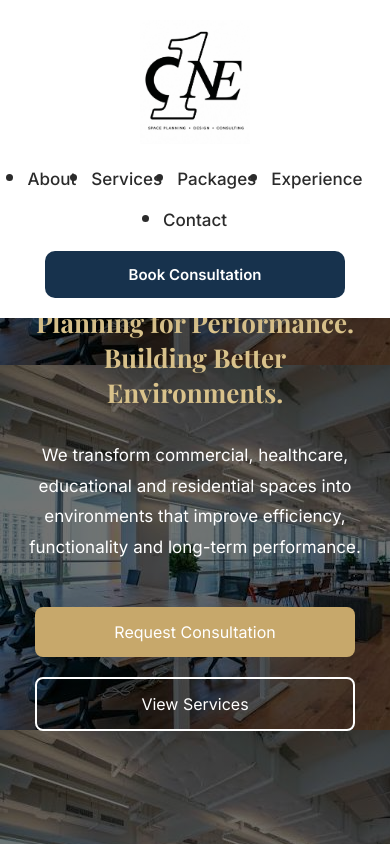
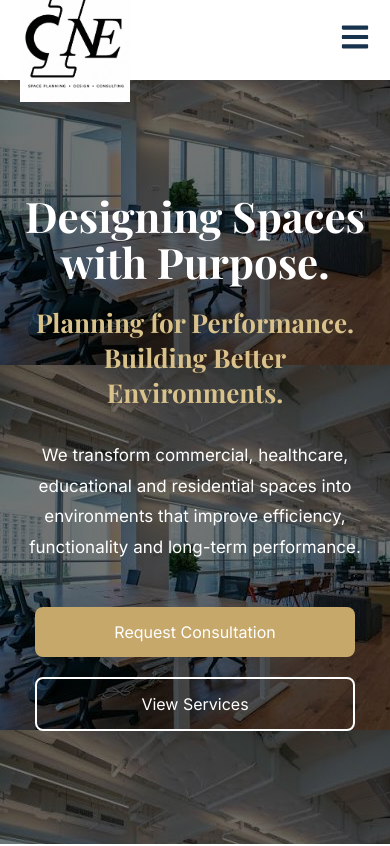
Before and after one commit to Amzzzzzzzz/one-space-pdc, a React (Vite) app: page / in a window 390 px wide. Shown: the top 846 px of the page. Built offline with nearby package versions, Linux system fonts and the light colour scheme.

Commit message:
Improve responsive navigation

```diff
--- a/src/components/Navbar/Navbar.css
+++ b/src/components/Navbar/Navbar.css
@@ -1,171 +1,159 @@
-.navbar{
-
-    position:fixed;
-
-    top:0;
-
-    left:0;
-
-    width:100%;
-
-    display:flex;
-
-    justify-content:space-between;
-
-    align-items:center;
-
-
-    padding:8px 6%;
-
-
-    background:white;
-
-    box-shadow:0 3px 15px rgba(0,0,0,.05);
-
-    z-index:999;
+.navbar {
+  position: fixed;
+  top: 0;
+  left: 0;
+  width: 100%;
+  height: 90px;
+  background: white;
+  display: flex;
+  align-items: center;
+  justify-content: space-between;
+  padding: 0 6%;
+  box-shadow: 0 3px 15px rgba(0, 0, 0, 0.05);
+  z-index: 999;
 }
 
-.logo{
-
-    display:flex;
-
-    align-items:center;
-}
-
-
-
 .logo img{
-
-    width:145px;
-
+    width:120px;
      height:auto;
 }
 
-.navLinks{
-
-    display:flex;
-
-    align-items:center;
-
-    gap:45px;
+.mobileMenu {
+  display: flex;
+  align-items: center;
+  gap: 40px;
 }
 
-.navLinks li{
-
-        font-size:22px;
-
-    font-weight:500;
-
-    transition:.3s;
+.navLinks {
+  display: flex;
+  align-items: center;
+  gap: 40px;
+  list-style: none;
 }
 
-.navLinks a:hover{
-
-    color:#C7A86B;
+.navLinks a {
+  text-decoration: none;
+  color: #17324D;
+  font-size: 20px;
+  font-weight: 500;
+  transition: 0.3s;
 }
 
-.navbar button{
-
-    padding:18px 32px;
-
-    border:none;
-
-    border-radius:10px;
-
-    background:#17324D;
-
-    color:white;
-
-    font-size:18px;
-
-    font-weight:600;
-
-    transition:.3s;
+.navLinks a:hover {
+  color: #C7A86B;
 }
 
-.navbar button:hover{
-
-    background:#C7A86B;
+.consultButton{
+  padding: 16px 28px;
+  border: none;
+  border-radius: 10px;
+  background: #17324D;
+  color: white;
+  font-size: 17px;
+  font-weight: 600;
+  cursor: pointer;
+  transition: 0.3s;
+  text-decoration:none;
+display:flex;
+align-items:center;
+justify-content:center;
 }
 
-
-@media (max-width:992px){
-
-.navbar{
-
-    padding:12px 5%;
-
+.mobileMenu button:hover {
+  background: #C7A86B;
 }
 
-.logo img{
-
-    width:120px;
-
+.menuIcon {
+  display: none;
 }
 
-.navLinks{
+/* -------------------------- */
+/* Tablet */
+/* -------------------------- */
 
-    gap:20px;
+@media (max-width: 992px) {
 
+  .navbar {
+    padding: 0 30px;
   }
 
-.navLinks a{
-
-    font-size:18px;
-
+  .logo img {
+    width: 120px;
   }
 
-.navbar button{
+  .navLinks {
+    gap: 22px;
+  }
 
-    padding:14px 22px;
+  .navLinks a {
+    font-size: 17px;
+  }
 
-    font-size:15px;
-
+  .mobileMenu button {
+    padding: 13px 18px;
+    font-size: 15px;
   }
 
 }
 
+/* -------------------------- */
+/* Mobile */
+/* -------------------------- */
 
 @media (max-width:768px){
 
   .navbar{
+    height:80px;
+    padding:0 20px;
+  }
 
+  .logo img{
+    width:110px;
+  }
+
+  .menuIcon{
+    display:block;
+    font-size:30px;
+    color:#17324D;
+    cursor:pointer;
+    z-index:1001;
+  }
+
+  .mobileMenu{
+    position:fixed;
+    top:80px;
+    left:-100%;
+    width:100%;
+    background:white;
     flex-direction:column;
+    justify-content:flex-start;
+    align-items:center;
+    gap:30px;
+    padding:40px 20px;
+    transition:0.35s ease;
+    box-shadow:0 8px 20px rgba(0,0,0,.08);
+  }
 
-    gap:20px;
-
-    padding:20px;
-
+  .mobileMenu.active{
+    left:0;
   }
 
   .navLinks{
-
-    flex-wrap:wrap;
-
-    justify-content:center;
-
-    gap:15px;
-
+    flex-direction:column;
+    gap:25px;
+    width:100%;
+    padding:0;
   }
 
   .navLinks a{
-
-    font-size:17px;
-
+    font-size:22px;
   }
 
-.logo img{
-
-    width:110px;
-
-}
-
-.navbar button{
-
+  .mobileMenu button{
     width:100%;
-
-    max-width:300px;
-
+    max-width:320px;
+    padding:18px;
+    font-size:18px;
   }
 
 }
--- a/src/components/Navbar/Navbar.jsx
+++ b/src/components/Navbar/Navbar.jsx
@@ -1,36 +1,69 @@
-import "./Navbar.css";
 import "./Navbar.css";
 import logo from "../../assets/images/logo.jpeg";
+import { useState } from "react";
+import { FaBars, FaTimes } from "react-icons/fa";
 
 function Navbar() {
+  const [menuOpen, setMenuOpen] = useState(false);
+
   return (
     <header className="navbar">
 
-<div className="logo">
-    <img src={logo} alt="Space Planning Design Consulting Logo" />
-</div>
+      <div className="logo">
+        <img
+          src={logo}
+          alt="Space Planning Design Consulting Logo"
+        />
+      </div>
 
-      <nav>
+      <nav className={menuOpen ? "mobileMenu active" : "mobileMenu"}>
 
         <ul className="navLinks">
 
-          <li><a href="#about">About</a></li>
+          <li>
+            <a href="#about" onClick={() => setMenuOpen(false)}>
+              About
+            </a>
+          </li>
 
-          <li><a href="#services">Services</a></li>
+          <li>
+            <a href="#services" onClick={() => setMenuOpen(false)}>
+              Services
+            </a>
+          </li>
 
-          <li><a href="#packages">Packages</a></li>
+          <li>
+            <a href="#packages" onClick={() => setMenuOpen(false)}>
+              Packages
+            </a>
+          </li>
 
-          <li><a href="#experience">Experience</a></li>
+          <li>
+            <a href="#experience" onClick={() => setMenuOpen(false)}>
+              Industries
+            </a>
+          </li>
 
-          <li><a href="#contact">Contact</a></li>
+          <li>
+            <a href="#contact" onClick={() => setMenuOpen(false)}>
+              Contact
+            </a>
+          </li>
 
         </ul>
 
+<a href="#contact" className="consultButton">
+    Book Consultation
+</a>
+
       </nav>
 
-      <button>
-        Book Consultation
-      </button>
+      <div
+        className="menuIcon"
+        onClick={() => setMenuOpen(!menuOpen)}
+      >
+        {menuOpen ? <FaTimes /> : <FaBars />}
+      </div>
 
     </header>
   );
```
Lines whose indentation alone changed are shown as unchanged.
